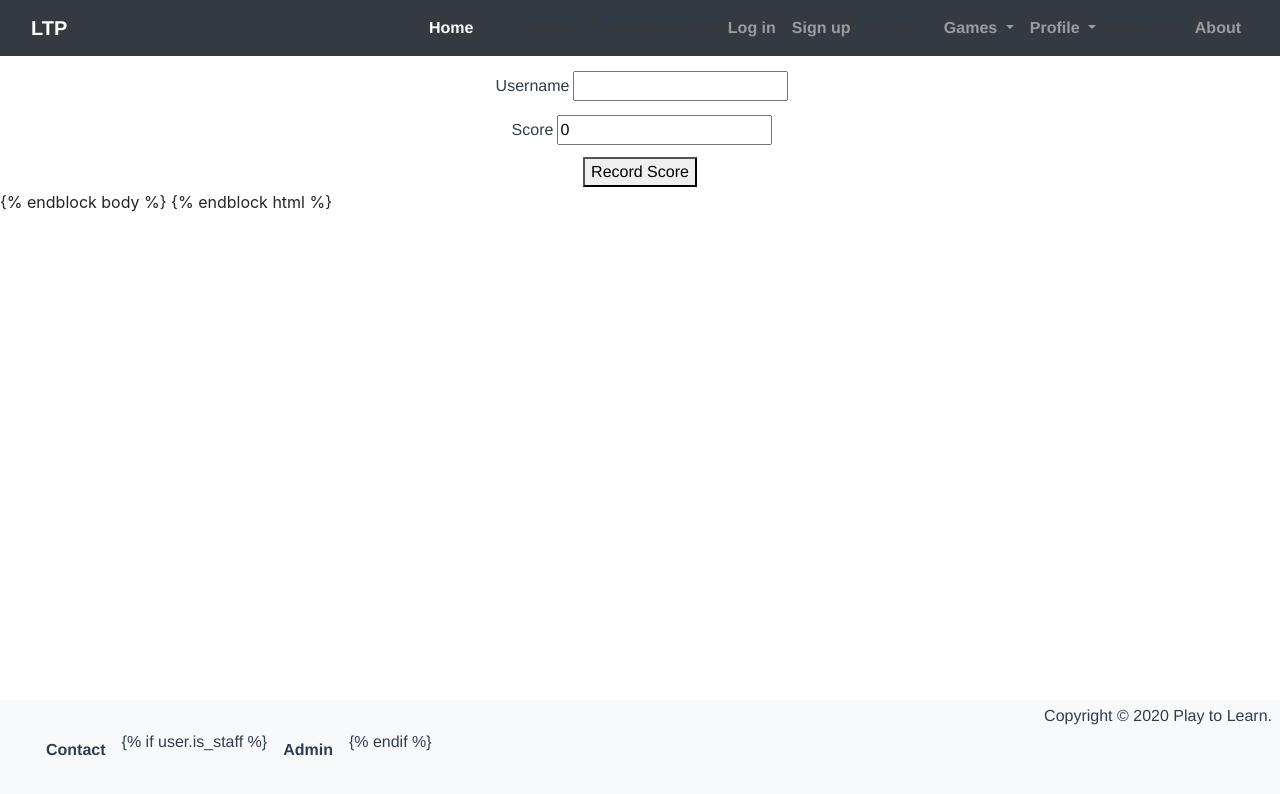
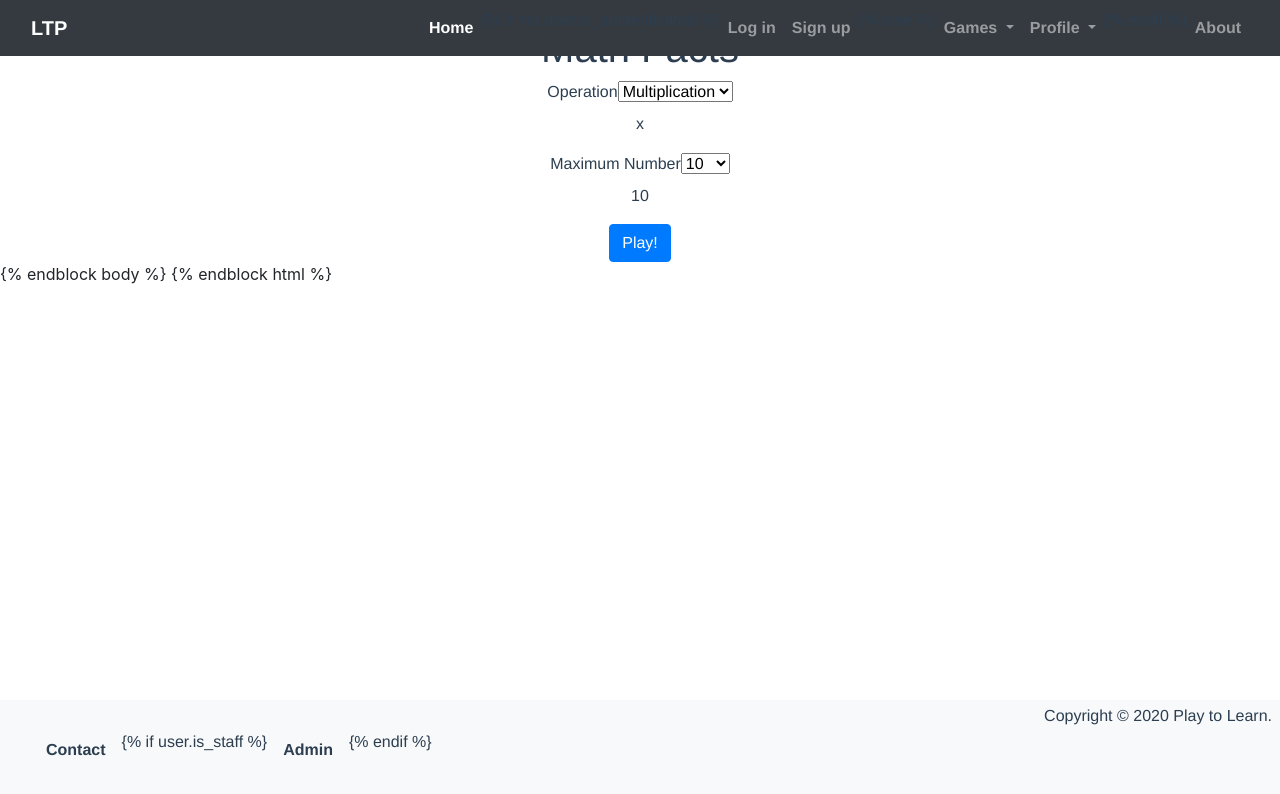
Before and after one commit to adamknapp124/django_p2l, a Vue app in the folder vue-games/: page /math-game in a window 1280 px wide. Shown: the top 794 px of the page. Built offline with nearby package versions, Linux system fonts and the light colour scheme.

Commit message:
data binding working

```diff
--- a/vue-games/package.json
+++ b/vue-games/package.json
@@ -12,6 +12,7 @@
     "core-js": "^3.8.3",
     "vue": "^3.2.13",
     "vue-axios": "^3.4.1",
+    "vue-games": "^0.2.2",
     "vue-router": "^4.1.5"
   },
   "devDependencies": {
@@ -22,6 +23,7 @@
     "@vue/cli-plugin-router": "~5.0.0",
     "@vue/cli-service": "~5.0.0",
     "eslint": "^7.32.0",
-    "eslint-plugin-vue": "^8.0.3"
+    "eslint-plugin-vue": "^8.0.3",
+    "vue-inspector": "^0.4.3"
   }
 }
--- a/vue-games/src/apps/MathGame.vue
+++ b/vue-games/src/apps/MathGame.vue
@@ -1,25 +1,48 @@
 <template>
-	<div>
-		<p>This is the math game Vue.</p>
-		<div>
-			<label for="user-name">Username</label>
-			<input name="user-name" id="user-name" v-model="userName" />
-		</div>
-		<div>
-			<label for="score">Score</label>
-			<input name="score" type="number" id="score" v-model="score" />
-		</div>
-		<button @click="recordScore">Record Score</button>
-	</div>
+	<main id="main-container">
+		<h1>Math Facts</h1>
+		<SelectInput
+			:currentValue="operation"
+			label="Operation"
+			id="operation"
+			v-model="operation"
+			:options="operations"
+			@input="changeOperation"
+		/>
+		<SelectInput
+			:currentValue="maxNumber"
+			label="Maximum Number"
+			id="max-number"
+			v-model="maxNumber"
+			:options="numbers"
+			@input="changeMaxNumber"
+		/>
+		<PlayButton />
+	</main>
 </template>
 
 <script>
+import SelectInput from '../components/SelectInput.vue';
+import PlayButton from '../components/PlayButton.vue';
+
 export default {
 	name: 'MathGame',
+	components: {
+		SelectInput,
+		PlayButton,
+	},
 	data() {
 		return {
+			operations: [
+				['Addition', '+'],
+				['Subtraction', '-'],
+				['Multiplication', 'x'],
+				['Division', '/'],
+			],
 			userName: '',
 			score: 0,
+			operation: 'x',
+			maxNumber: '10',
 		};
 	},
 	methods: {
@@ -29,19 +52,34 @@ export default {
 				score: this.score,
 				game: 'MATH',
 			};
-
 			const response = (await this.axios.post('/record-score/', data))
 				.data;
-
 			console.log(response);
+		},
+		changeOperation(eventName) {
+			console.log(eventName.target.value);
+			this.operation = eventName.target.value;
+		},
+		changeMaxNumber(eventName) {
+			console.log(eventName.target.value);
+			this.maxNumber = eventName.target.value;
+		},
+	},
+	computed: {
+		numbers: function () {
+			const numbers = [];
+			for (let number = 2; number <= 100; number++) {
+				numbers.push([number, number]);
+			}
+			return numbers;
 		},
 	},
 };
 </script>
 
 <style scoped>
-div,
-label {
-	padding: 0.2rem;
+#main-container {
+	margin: auto;
+	width: 380px;
 }
 </style>
--- /dev/null
+++ b/vue-games/src/components/PlayButton.vue
@@ -0,0 +1,9 @@
+<template>
+	<button class="btn btn-primary">Play!</button>
+</template>
+
+<script>
+export default {
+	name: 'PlayButton',
+};
+</script>
--- /dev/null
+++ b/vue-games/src/components/SelectInput.vue
@@ -0,0 +1,31 @@
+<template>
+	<div>
+		<label :for="id">{{ label }}</label>
+		<select
+			:id="id"
+			:value="currentValue"
+			@input="$emit('input', $event.target.value)"
+		>
+			<option
+				v-for="option in options"
+				:key="option[1]"
+				:value="option[1]"
+			>
+				{{ option[0] }}
+			</option>
+		</select>
+		<p>{{ currentValue }}</p>
+	</div>
+</template>
+
+<script>
+export default {
+	name: 'SelectInput',
+	props: {
+		id: String,
+		label: String,
+		options: Array,
+		currentValue: String,
+	},
+};
+</script>
```
Also changed, not shown: 2 other files (tests, documents, lock files or other folders).
